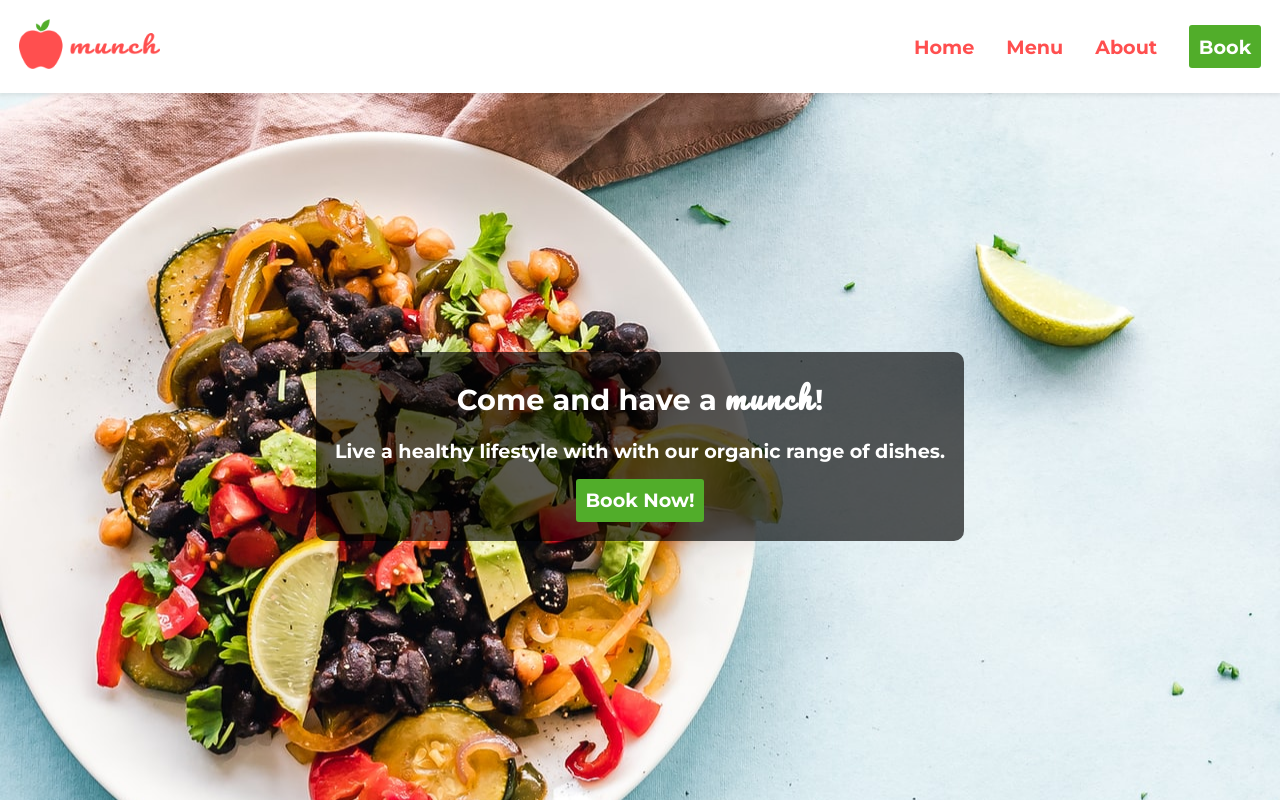
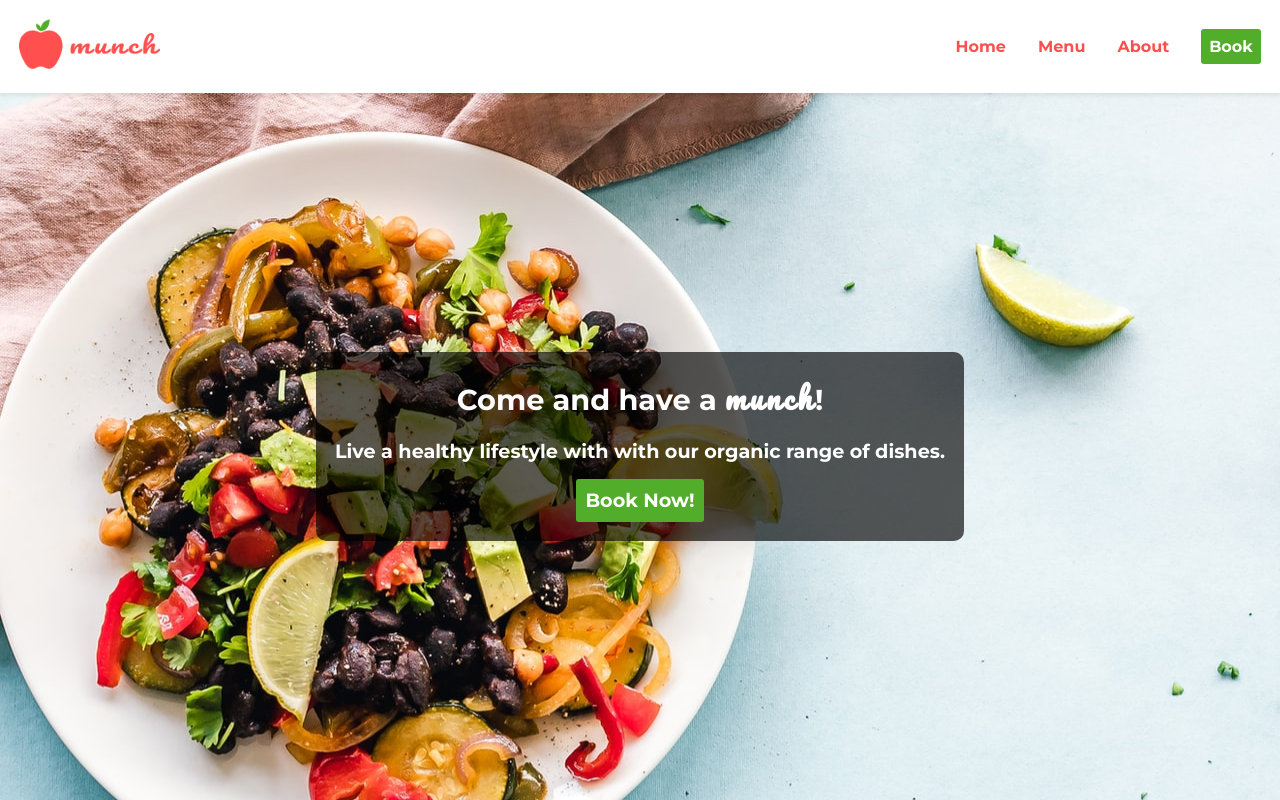
Before and after one commit to aderose/restaurant-page, a website built with webpack: page dist/index.html in a window 1280 px wide. Built offline with nearby package versions, Linux system fonts and the light colour scheme.

Commit message:
Implement page load through javascript

```diff
--- a/src/index.js
+++ b/src/index.js
@@ -1 +1,5 @@
+import { loadPage } from "./loadPage.js";
+
+loadPage();
+
 console.log("Testing webpack");
--- /dev/null
+++ b/src/loadPage.js
@@ -0,0 +1,83 @@
+function loadPage() {
+  const content = document.querySelector("#content");
+  content.appendChild(createNav());
+  content.appendChild(createHero());
+}
+
+// create hero section
+function createHero() {
+  const main = document.createElement("main");
+  const hero = document.createElement("section");
+  hero.setAttribute("class", "hero");
+  hero.appendChild(createCopy());
+  main.appendChild(hero);
+  return main;
+}
+
+// create the page copy
+function createCopy() {
+  const copy = document.createElement("div");
+  copy.setAttribute("class", "copy container");
+  copy.appendChild(createHeadline());
+  const subhead = document.createElement("p");
+  subhead.textContent =
+    "Live a healthy lifestyle with with our organic range of dishes.";
+  copy.appendChild(subhead);
+  const cta = document.createElement("button");
+  cta.textContent = "Book Now!";
+  copy.appendChild(cta);
+  return copy;
+}
+
+// create headline
+function createHeadline() {
+  const headline = document.createElement("h1");
+  const brandName = document.createElement("span");
+  brandName.setAttribute("class", "brand");
+  brandName.textContent = "munch";
+  headline.innerHTML = `Come and have a ${brandName.outerHTML}!`;
+  return headline;
+}
+
+// create navigation at top of page
+function createNav() {
+  const nav = document.createElement("nav");
+  nav.setAttribute("class", "container");
+
+  // logo creation
+  nav.appendChild(createLogo());
+
+  // nav link creation
+  nav.appendChild(createLinks());
+  return nav;
+}
+
+// create HTML element containing a clickable image
+function createLogo() {
+  const logoLink = document.createElement("a");
+  const logoImg = document.createElement("img");
+  logoImg.setAttribute("src", "../images/logo.png");
+  logoImg.setAttribute("alt", "munch");
+  logoLink.appendChild(logoImg);
+  return logoLink;
+}
+
+// create a list of links
+function createLinks() {
+  const links = document.createElement("ul");
+  ["Home", "Menu", "About", "Book"].forEach((linkText) => {
+    links.appendChild(createLink(linkText));
+  });
+  return links;
+}
+
+function createLink(text) {
+  const elementType = text === "Book" ? "button" : "a";
+  const link = document.createElement("li");
+  const childEl = document.createElement(elementType);
+  childEl.textContent = text;
+  link.appendChild(childEl);
+  return link;
+}
+
+export { loadPage };
```
Also changed, not shown: dist/index.html, dist/main.js, dist/styles.css.
